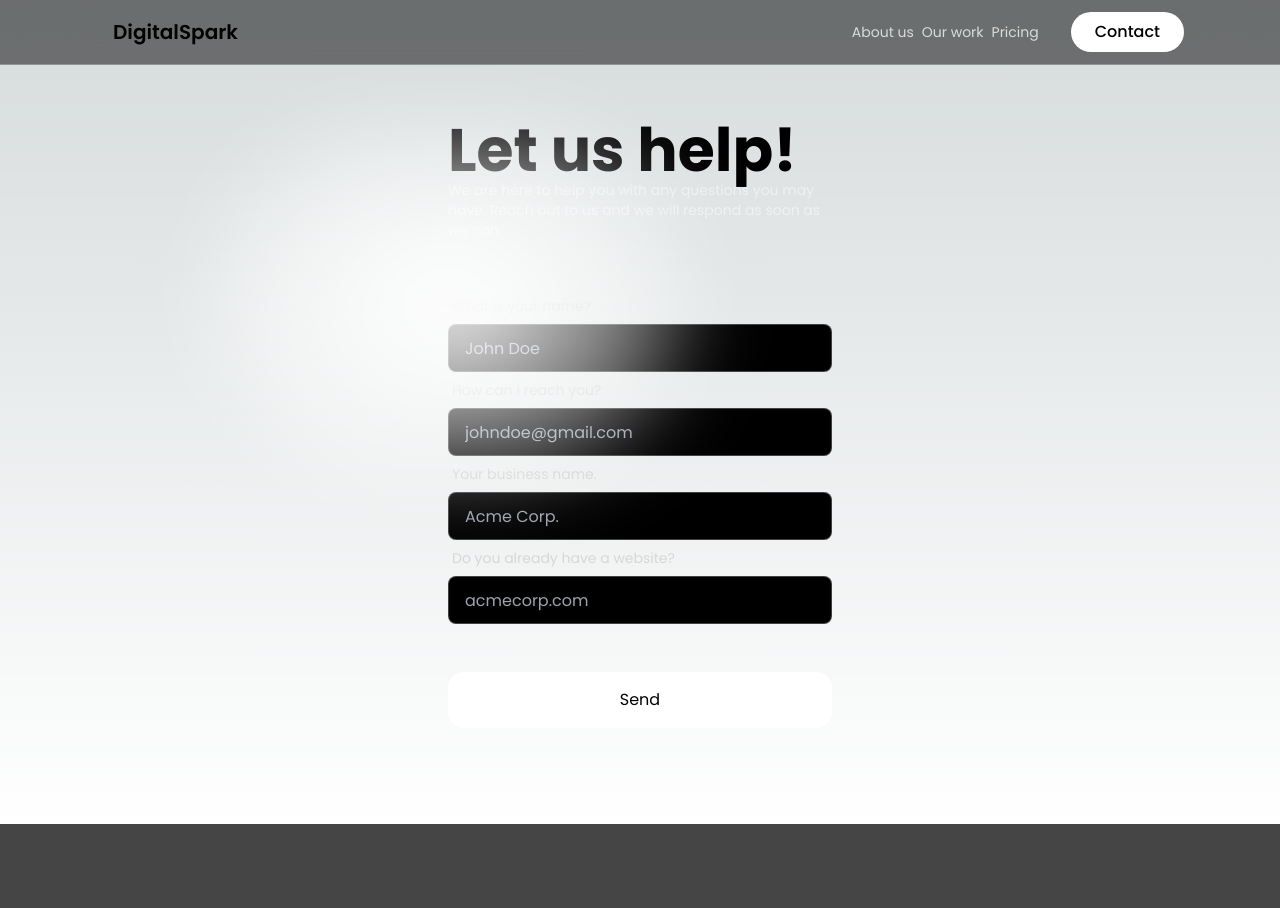
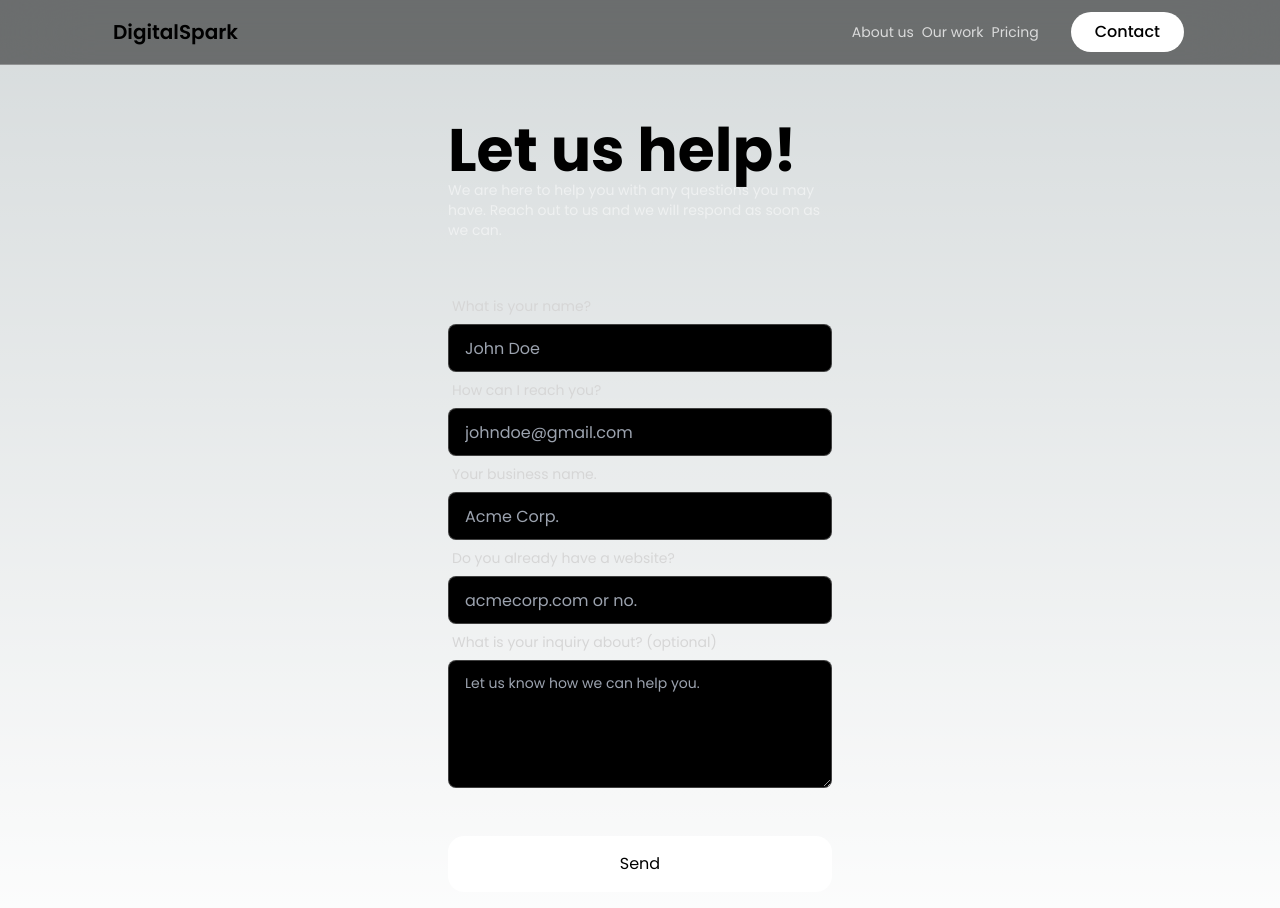
Before and after one commit to carbondesigned/digitalspark-landing-page, a Next.js app: page /contact in a window 1280 px wide. Shown: the top 908 px of the page. Before the commit the page ends 824 px from the top, so only its background shows below. Built offline with nearby package versions, Linux system fonts and the light colour scheme.

Commit message:
touch up contact a little bit

```diff
--- a/src/app/contact/page.tsx
+++ b/src/app/contact/page.tsx
@@ -1,9 +1,7 @@
 export default function Contact() {
-  const bgGlow =
-    "before:absolute before:h-[300px] before:w-[480px] before:-translate-x-1/2 before:rounded-full before:bg-gradient-radial before:from-white before:to-transparent before:blur-2xl before:content-[''] after:absolute after:-z-20 after:h-[180px] after:w-[240px] after:translate-x-1/3 after:bg-gradient-conic after:from-sky-200 after:via-blue-200 after:blur-2xl after:content-[''] before:dark:bg-gradient-to-br before:dark:from-transparent before:dark:to-blue-700 before:dark:opacity-10 after:dark:from-sky-900 after:dark:via-[#5b00ef] after:dark:opacity-40 before:lg:h-[360px]";
   return (
     <main className='flex min-h-screen flex-col p-12 pt-24 md:p-24 max-w-xl mx-auto'>
-      <div className={`pb-12 pt-6 ${bgGlow}`}>
+      <div className={`pb-12 pt-6 `}>
         <h1 className='text-6xl font-bold'>Let us help!</h1>
         <p className='text-white/50 text-sm'>
           We are here to help you with any questions you may have. Reach out to
@@ -29,6 +27,7 @@ export default function Contact() {
             <span className='label-text'>How can I reach you?</span>
           </label>
           <input
+            required
             name='email'
             type='email'
             placeholder='johndoe@gmail.com'
@@ -56,9 +55,22 @@ export default function Contact() {
           <input
             name='business-website'
             type='text'
-            placeholder='acmecorp.com'
+            placeholder='acmecorp.com or no.'
             className='input input-bordered w-full bg-black border-[0.5px] border-white/25'
           />
+        </div>
+
+        <div className='form-control w-full'>
+          <label className='label'>
+            <span className='label-text'>
+              What is your inquiry about? (optional)
+            </span>
+          </label>
+          <textarea
+            name='inquiry'
+            placeholder='Let us know how we can help you.'
+            className='textarea textarea-bordered w-full bg-black border-[0.5px] border-white/25 h-32'
+          ></textarea>
         </div>
 
         <button className='bg-white text-black rounded-2xl px-12 py-4 w-full mt-12'>
```
